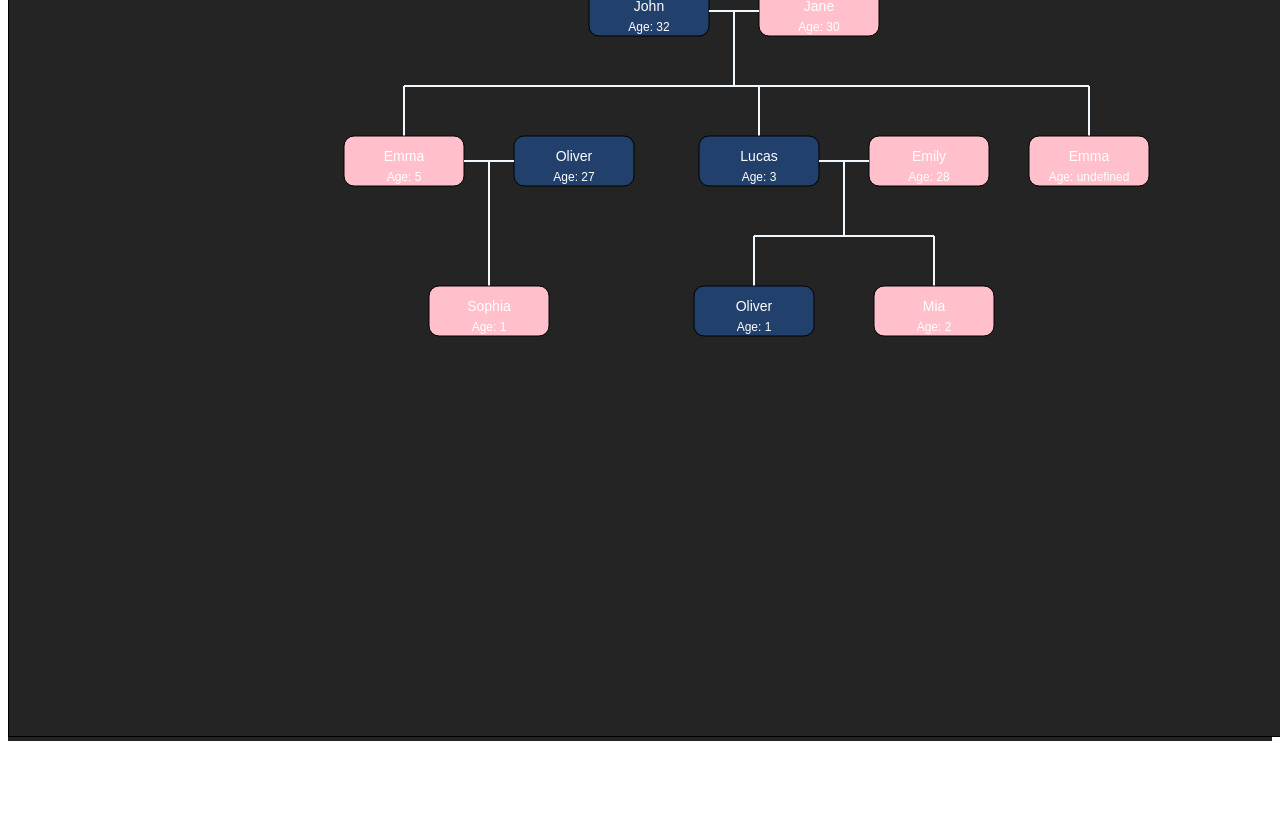
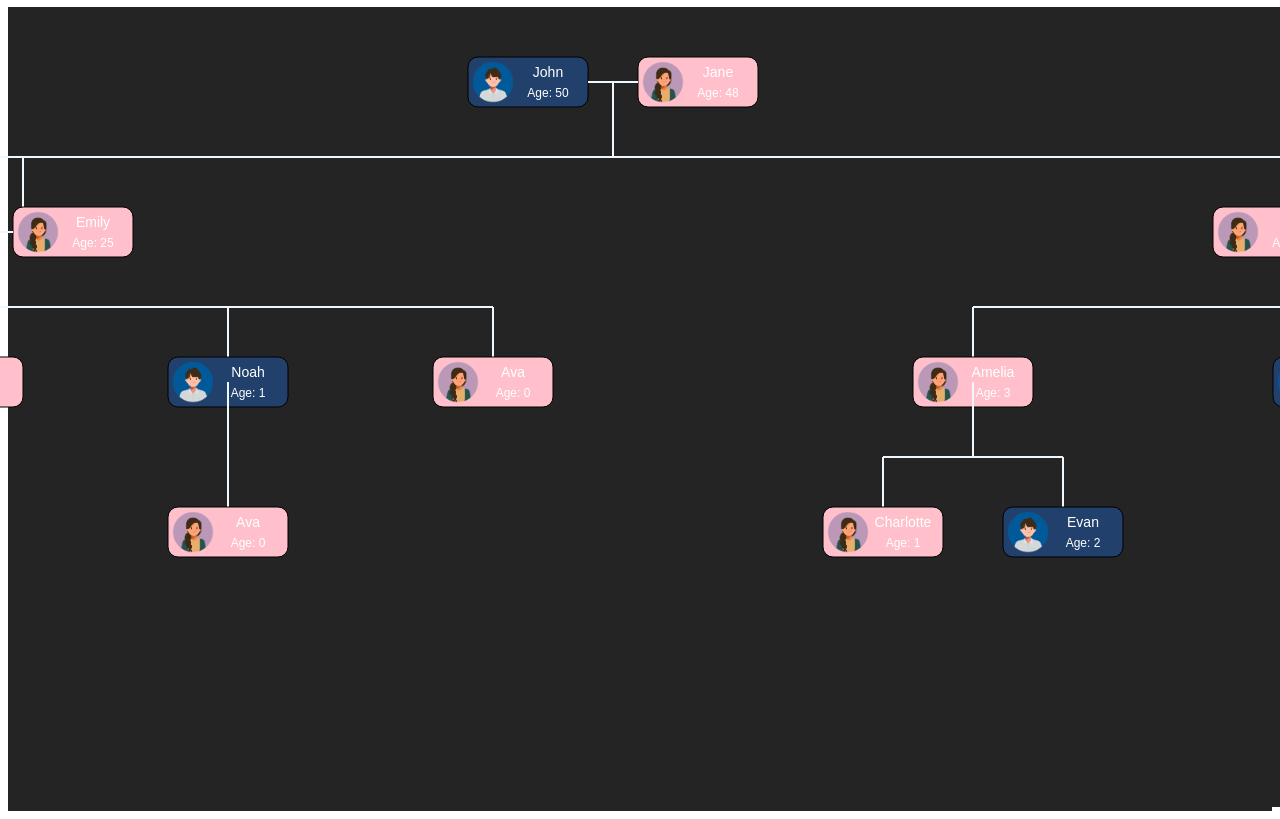
Before and after one commit to alleeoo/web, a website: page index.html in a window 1280 px wide. Shown: the part 73-892 px from the top of the page. Before the commit the page ends 822 px from the top, so only its background shows below. Drawn offline with Linux system fonts and the light colour scheme.

Commit message:
fixing the tree when it has more than 4 subtrees(children)

```diff
--- a/index.html
+++ b/index.html
@@ -2,11 +2,12 @@
 <html lang="en">
   <head>
     <meta charset="UTF-8" />
-    <link rel="stylesheet" href="style.css" />
+    <link rel="stylesheet" href="src/style.css" />
     <meta name="viewport" content="width=device-width, initial-scale=1.0" />
     <title>Family Tree</title>
   </head>
   <body>
+    <h1 id="heading">Family Tree</h1>
     <div id="app"></div>
     <script type="module" src="/src/main.js"></script>
   </body>
--- a/src/data.js
+++ b/src/data.js
@@ -1,30 +1,148 @@
 const person = {
   name: "John",
-  age: 32,
+  age: 50,
   gender: "male",
-  spouse: [{ name: "Jane", age: 30, gender: "female" }],
+  spouse: [{ name: "Jane", age: 48, gender: "female" }],
   children: [
     {
       name: "Emma",
-      age: 5,
+      age: 28,
       gender: "female",
-      spouse: [{ name: "Oliver", age: 27, gender: "male" }],
-      children: [{ name: "Sophia", age: 1, gender: "female" }],
+      spouse: [{ name: "Oliver", age: 30, gender: "male" }],
+      children: [
+        { name: "Sophia", age: 6, gender: "female" },
+        { name: "Ethan", age: 4, gender: "male" },
+        { name: "Liam", age: 7, gender: "male" },
+      ],
     },
     {
       name: "Lucas",
-      age: 3,
+      age: 26,
       gender: "male",
-      spouse: [{ name: "Emily", age: 28, gender: "female" }],
+      spouse: [{ name: "Emily", age: 25, gender: "female" }],
       children: [
-        { name: "Oliver", age: 1, gender: "male" },
+        { name: "Oliver", age: 3, gender: "male" },
         { name: "Mia", age: 2, gender: "female" },
+        { name: "Noah", age: 1, gender: "male" },
       ],
     },
     {
-      name: "Emma",
+      name: "Ella",
+      age: 24,
       gender: "female",
+      spouse: [{ name: "James", age: 27, gender: "male" }],
+      children: [
+        { name: "Amelia", age: 3, gender: "female" },
+        { name: "Benjamin", age: 4, gender: "male" },
+        { name: "Charlotte", age: 1, gender: "female" },
+      ],
     },
   ],
 };
+export const person4 = {
+  name: "John",
+  age: 50,
+  gender: "male",
+  spouse: [{ name: "Jane", age: 48, gender: "female" }],
+  children: [
+    {
+      name: "Emma",
+      age: 28,
+      gender: "female",
+      spouse: [{ name: "Oliver", age: 30, gender: "male" }],
+      children: [
+        {
+          name: "Sophia",
+          age: 6,
+          gender: "female",
+          children: [
+            { name: "Eli", age: 2, gender: "male" },
+            { name: "Aria", age: 1, gender: "female" },
+          ],
+        },
+        {
+          name: "Ethan",
+          age: 4,
+          gender: "male",
+          children: [{ name: "Luca", age: 1, gender: "male" }],
+        },
+        { name: "Leo", age: 3, gender: "male" },
+        { name: "Zoe", age: 2, gender: "female" },
+      ],
+    },
+    {
+      name: "Lucas",
+      age: 26,
+      gender: "male",
+      spouse: [{ name: "Emily", age: 25, gender: "female" }],
+      children: [
+        {
+          name: "Oliver",
+          age: 3,
+          gender: "male",
+          children: [
+            { name: "Isla", age: 1, gender: "female" },
+            { name: "Nathan", age: 0, gender: "male" },
+          ],
+        },
+        { name: "Mia", age: 2, gender: "female" },
+        {
+          name: "Noah",
+          age: 1,
+          gender: "male",
+          children: [{ name: "Ava", age: 0, gender: "female" }],
+        },
+        { name: "Ava", age: 0, gender: "female" },
+      ],
+    },
+    {
+      name: "Ella",
+      age: 24,
+      gender: "female",
+      spouse: [{ name: "James", age: 27, gender: "male" }],
+      children: [
+        {
+          name: "Amelia",
+          age: 3,
+          gender: "female",
+          children: [
+            { name: "Charlotte", age: 1, gender: "female" },
+            { name: "Evan", age: 2, gender: "male" },
+          ],
+        },
+        { name: "Benjamin", age: 4, gender: "male" },
+        {
+          name: "Lily",
+          age: 2,
+          gender: "female",
+          children: [{ name: "Henry", age: 1, gender: "male" }],
+        },
+        { name: "Nathan", age: 1, gender: "male" },
+      ],
+    },
+    {
+      name: "Daniel",
+      age: 22,
+      gender: "male",
+      spouse: [{ name: "Olivia", age: 21, gender: "female" }],
+      children: [
+        {
+          name: "Jack",
+          age: 1,
+          gender: "male",
+          children: [{ name: "Eliana", age: 0, gender: "female" }],
+        },
+        { name: "Grace", age: 3, gender: "female" },
+        { name: "Logan", age: 2, gender: "male" },
+        {
+          name: "Scarlett",
+          age: 1,
+          gender: "female",
+          children: [{ name: "Noelle", age: 0, gender: "female" }],
+        },
+      ],
+    },
+  ],
+};
+
 export default person;
--- a/src/main.js
+++ b/src/main.js
@@ -1,4 +1,5 @@
 import person from "./data.js";
+import { person4 } from "./data.js";
 document.addEventListener("DOMContentLoaded", function () {
   const app = document.getElementById("app");
 
@@ -19,7 +20,7 @@ document.addEventListener("DOMContentLoaded", function () {
   const minHorizontalGap = 30;
   const verticalGap = 100;
 
-  function createPersonNode(person, x, y) {
+  function createNode(person, x, y) {
     let group = document.createElementNS("http://www.w3.org/2000/svg", "g");
 
     let rect = document.createElementNS("http://www.w3.org/2000/svg", "rect");
@@ -32,9 +33,34 @@ document.addEventListener("DOMContentLoaded", function () {
     rect.setAttribute("stroke", "#000");
     group.appendChild(rect);
 
+    // let circle = document.createElementNS(
+    //   "http://www.w3.org/2000/svg",
+    //   "circle"
+    // );
+    // circle.setAttribute("cx", x.toString());
+    // circle.setAttribute("cy", y.toString());
+    // circle.setAttribute("r", "50");
+    // circle.setAttribute("fill", "red");
+
+    let img = document.createElementNS("http://www.w3.org/2000/svg", "image");
+    img.setAttribute(
+      "href",
+      person.gender === "male"
+        ? "/public/icons/male.png"
+        : "/public/icons/female.png"
+    );
+    img.setAttribute("alt", "/public.icons/female.png");
+    img.setAttribute("x", x - 60);
+    img.setAttribute("y", y);
+    img.setAttribute("height", "50");
+    img.setAttribute("width", "50");
+    group.appendChild(img);
+
+    // group.appendChild(circle);
+
     let text = document.createElementNS("http://www.w3.org/2000/svg", "text");
-    text.setAttribute("x", x.toString());
-    text.setAttribute("y", (y + 25).toString());
+    text.setAttribute("x", (x + 20).toString());
+    text.setAttribute("y", (y + 20).toString());
     text.setAttribute("fill", "white");
     text.setAttribute("font-size", "14");
     text.setAttribute("text-anchor", "middle");
@@ -42,8 +68,8 @@ document.addEventListener("DOMContentLoaded", function () {
     group.appendChild(text);
 
     let age = document.createElementNS("http://www.w3.org/2000/svg", "text");
-    age.setAttribute("x", x.toString());
-    age.setAttribute("y", (y + 45).toString());
+    age.setAttribute("x", (x + 20).toString());
+    age.setAttribute("y", (y + 40).toString());
     age.setAttribute("fill", "white");
     age.setAttribute("font-size", "12");
     age.setAttribute("text-anchor", "middle");
@@ -89,12 +115,15 @@ document.addEventListener("DOMContentLoaded", function () {
 
   function renderTree(person, x, y) {
     // createLine(screenWidth / 2, 0, screenWidth / 2, 50); indicates center
-    let position = createPersonNode(person, x, y);
-
+    if (person?.spouse) {
+      x = x - 120;
+    }
+    let position = createNode(person, x, y);
     let parentCenter = x;
     if (person?.spouse && person.spouse.length > 0) {
-      let spouseX = x + nodeWidth + baseHorizontalGap;
-      let spousePos = createPersonNode(person.spouse[0], spouseX, y);
+      //x is the position of first node and add some
+      let spouseX = x + baseHorizontalGap + nodeWidth;
+      let spousePos = createNode(person.spouse[0], spouseX, y);
       createLine(
         position.x + nodeWidth / 2,
         position.y,
@@ -149,6 +178,6 @@ document.addEventListener("DOMContentLoaded", function () {
     }
     return position;
   }
-
-  renderTree(person, centerOfX, initialTopGap);
+  // createNode(person, screenWidth / 2, 50);
+  renderTree(person4, centerOfX, initialTopGap);
 });
--- a/src/style.css
+++ b/src/style.css
@@ -4,6 +4,11 @@
 body {
   font-family: Arial, sans-serif;
   text-align: center;
+}
+#heading {
+  display: flex;
+  justify-content: center;
+  color: #f5f5f5;
 }
 #app {
   background-color: #242424;
@@ -12,7 +17,10 @@ svg {
   border: 1px solid black;
   background-color: #f5f5f5;
 }
-
+rect:hover {
+  stroke: rgb(255, 255, 255);
+  fill: rgb(156, 43, 69);
+}
 @media (prefers-color-scheme: light) {
   :root {
     color: #213547;
@@ -25,3 +33,7 @@ svg {
     background-color: #f9f9f9;
   }
 }
+svg {
+  border: 0px;
+  overflow: visible;
+}
```
